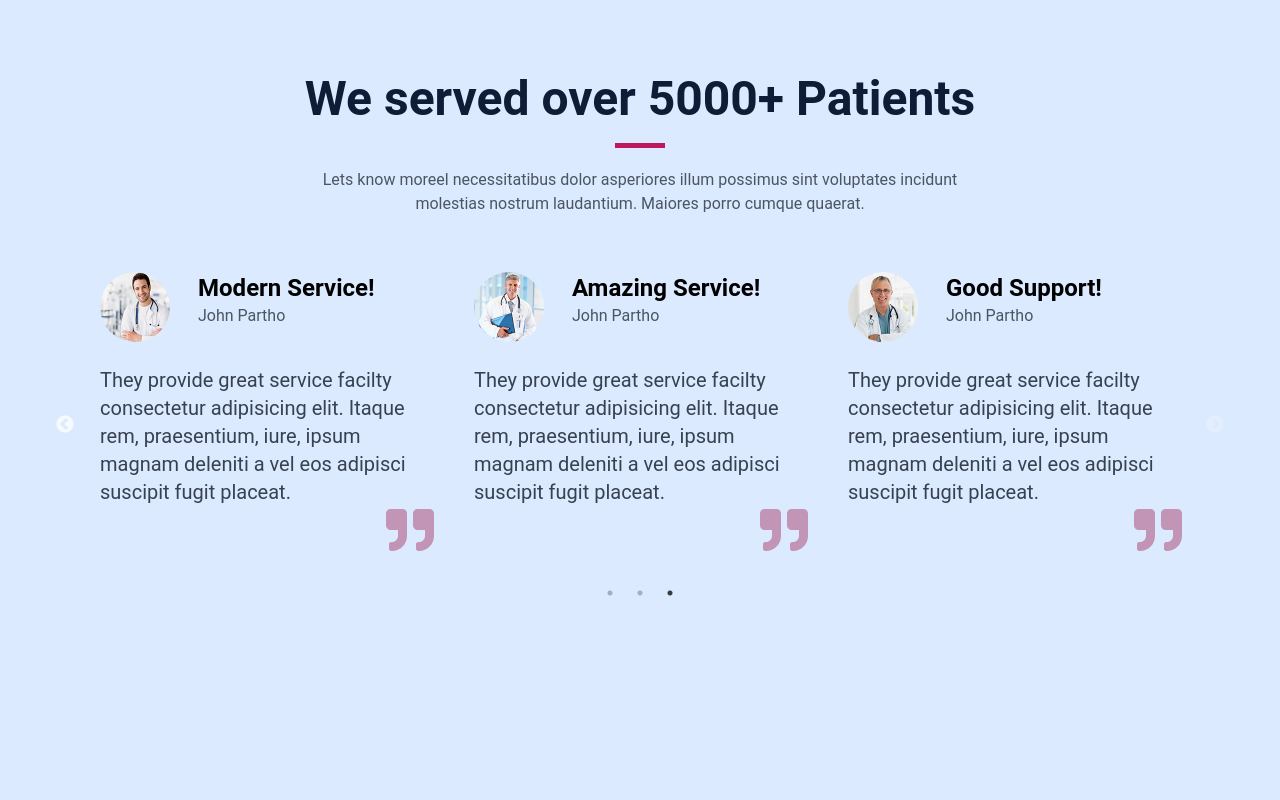
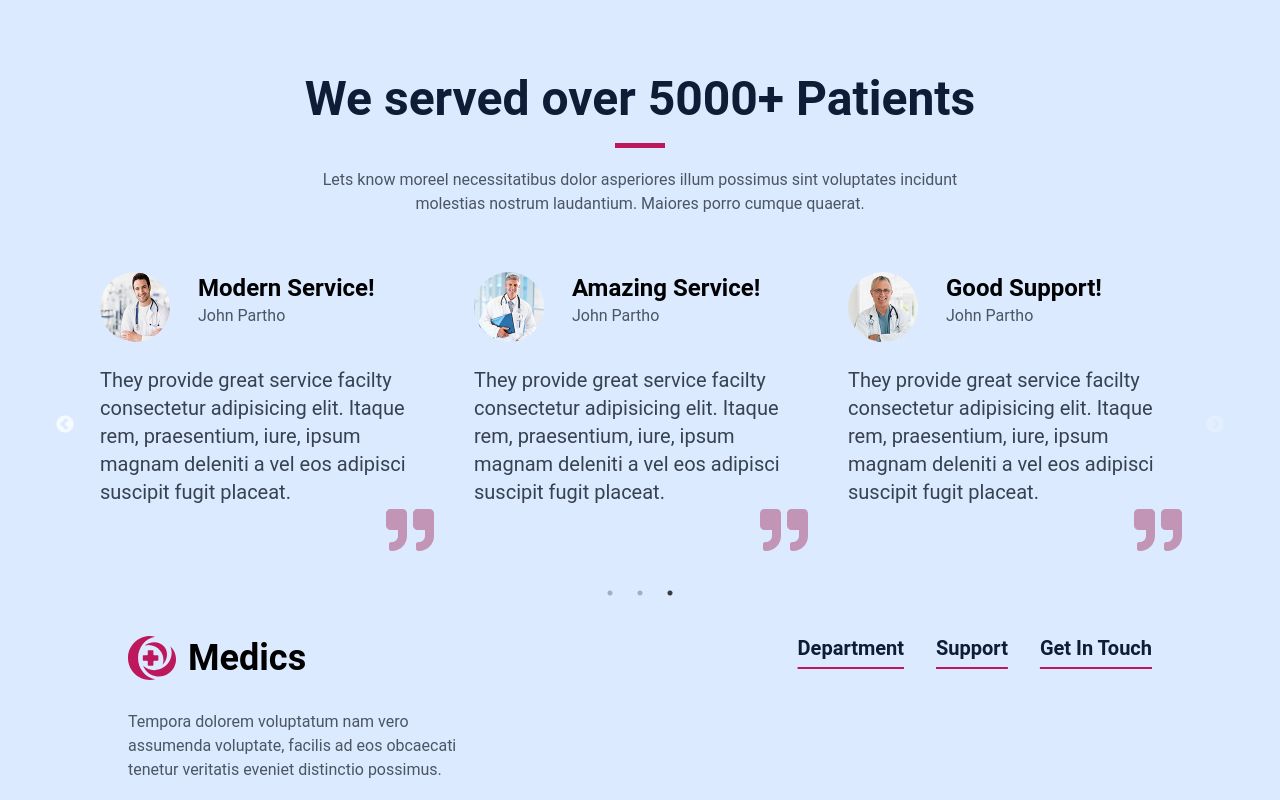
Before and after one commit to ShahidaMahtab/Medics, a React (Create React App) app: page / in a window 1280 px wide. Shown: the part 3450-4250 px from the top of the page. Before the commit the page ends 4053 px from the top, so only its background shows below. Built offline with nearby package versions, Linux system fonts and the light colour scheme.

Commit message:
footer section

```diff
--- a/src/Pages/HomePage/Home/Home.js
+++ b/src/Pages/HomePage/Home/Home.js
@@ -1,4 +1,5 @@
 import React from "react";
+import Footer from "../../SharedComponents/Footer/Footer";
 import BookAppointment from "../BookAppointment/BookAppointment";
 import Hero from "../Hero/Hero";
 import PatientCareFeature from "../PatientCareFeature/PatientCareFeature";
@@ -17,6 +18,7 @@ const Home = () => {
       <PatientCareFeature />
       <BookAppointment />
       <Reviews />
+      <Footer />
     </div>
   );
 };
--- a/src/Pages/HomePage/Reviews/Reviews.js
+++ b/src/Pages/HomePage/Reviews/Reviews.js
@@ -69,8 +69,8 @@ var settings = {
     {
       breakpoint: 600,
       settings: {
-        slidesToShow: 2,
-        slidesToScroll: 2,
+        slidesToShow: 1,
+        slidesToScroll: 1,
         initialSlide: 2,
       },
     },
@@ -97,7 +97,7 @@ const Reviews = () => {
         cumque quaerat.
       </p>
 
-      <div className="px-20 ">
+      <div className="md:px-20 ">
         <Slider {...settings}>
           {reviews.map((review) => (
             <Review key={review._id} review={review} />
--- a/src/Pages/SharedComponents/Footer/Footer.js
+++ b/src/Pages/SharedComponents/Footer/Footer.js
@@ -1,10 +1,66 @@
 import React from "react";
+import { FaMedrt } from "react-icons/fa";
+import { MdEmail } from "react-icons/md";
+import { RiCustomerService2Fill } from "react-icons/ri";
+import FooterLink from "../FooterLink/FooterLink";
+//links
+const footerLinks = [
+  {
+    title: "Department",
+    link1: "Surgery",
+    link2: "Women's Health",
+    link3: "Radiology",
+    link5: "Cardioc",
+    link6: "Medicine",
+  },
+
+  {
+    title: "Support",
+    link1: "Terms & Condition",
+    link2: "Privacy Policy",
+    link3: "Company Support",
+    link5: "FAQuestion",
+    link6: "Company Licence",
+  },
+
+  {
+    title: "Get In Touch",
+    time: "Support Available for 24/7",
+    emailLink: "Support@email.com",
+    support: "Mon to Fri : 08:30 - 18:00",
+    phone: "+23-456-6588",
+    icon1: <MdEmail />,
+    icon2: <RiCustomerService2Fill />,
+  },
+];
 
 const Footer = () => {
   return (
-    <div>
-      <h2>Footer</h2>
-    </div>
+    <section className=" mt-14 mx-32 ">
+      <div className="flex justify-between">
+        <article className="flex flex-col items-start gap-7 ">
+          {/* titles and icon */}
+          <div className="flex gap-3 items-center  ">
+            <p>
+              <FaMedrt className="text-5xl  text-pink-700 " />
+            </p>
+            <h2 className="text-4xl font-semibold">Medics</h2>
+          </div>
+          <div>
+            <p className="w-[330px] h-[90px] text-base text-gray-600">
+              Tempora dolorem voluptatum nam vero assumenda voluptate, facilis
+              ad eos obcaecati tenetur veritatis eveniet distinctio possimus.
+            </p>
+          </div>
+          {/* footer link */}
+        </article>
+        <article className="flex  gap-x-8 ">
+          {footerLinks.map((footerLink) => (
+            <FooterLink key={footerLink.title} footerLinks={footerLink} />
+          ))}
+        </article>
+      </div>
+    </section>
   );
 };
 
--- /dev/null
+++ b/src/Pages/SharedComponents/FooterLink/FooterLink.js
@@ -0,0 +1,15 @@
+import React from "react";
+
+const FooterLink = (props) => {
+  const { title, link1, link2, link3, link4, link5, link6 } = props.footerLinks;
+  return (
+    <div>
+      <div className="underline underline-offset-[12px] text-pink-700">
+        <h2 className="text-xl text-[#0E1C36] font-semibold">{title}</h2>
+      </div>
+      <div className=""></div>
+    </div>
+  );
+};
+
+export default FooterLink;
```
